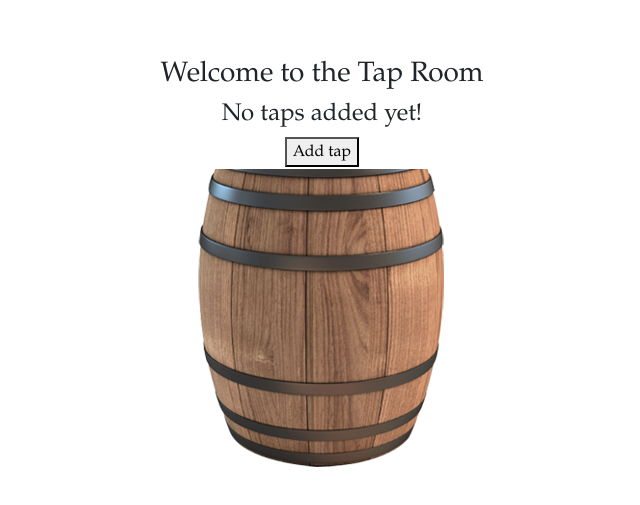
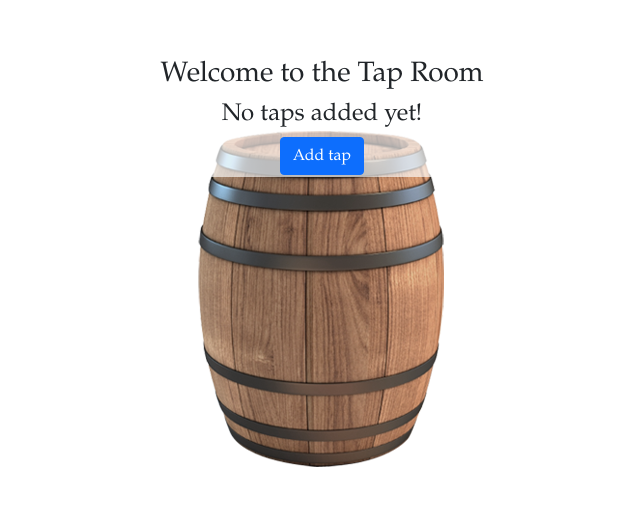
Before and after one commit to mud2009/tap-room, a React (Create React App) app: page / in a window 1280 px wide. Shown: the part 101-606 px from the top of the page, without its empty margins (318-958 px from the left). Built offline with nearby package versions, Linux system fonts and the light colour scheme.

Commit message:
add react-bootstrap buttons to additional components

```diff
--- a/src/components/Tap.js
+++ b/src/components/Tap.js
@@ -1,5 +1,6 @@
 import React from "react";
 import PropTypes from "prop-types";
+import Button from "react-bootstrap/Button";
 
 function Tap(props){
   if (props.volume < 1){
@@ -19,7 +20,7 @@
           <div onClick={() => props.whenTapClicked(props.id)}>
             <h4>{props.name} - {props.volume} pints left</h4>
           </div>
-          <button onClick={() => props.whenPintPurchased(props.id)}>Purchase pint</button>
+          <Button onClick={() => props.whenPintPurchased(props.id)}>Purchase pint</Button>
         </div>
       </React.Fragment>
     )
--- a/src/components/TapControl.js
+++ b/src/components/TapControl.js
@@ -2,6 +2,7 @@
 import NewTapForm from "./NewTapForm";
 import TapDetail from "./TapDetail";
 import TapList from "./TapList";
+import Button from "react-bootstrap/Button";
 
 class TapControl extends React.Component{
 
@@ -80,7 +81,7 @@
     return(
       <React.Fragment>
         {currentlyVisibleState}
-        <button onClick={this.handleClick}>{buttonText}</button>
+        <Button onClick={this.handleClick}>{buttonText}</Button>
       </React.Fragment>
     )
   }
--- a/src/components/TapDetail.js
+++ b/src/components/TapDetail.js
@@ -1,5 +1,6 @@
 import React from "react";
 import PropTypes from "prop-types";
+import Button from "react-bootstrap/Button";
 
 function TapDetail(props){
   const {tap, onDeleteTap} = props;
@@ -11,7 +12,7 @@
         <p>Price: ${tap.price}</p>
         <p>ABV: {tap.alcoholContent}%</p>
         <h3>Pints left: {tap.volume}</h3>
-        <button onClick={() => onDeleteTap(tap.id)}>Remove Tap</button>
+        <Button onClick={() => onDeleteTap(tap.id)}>Remove Tap</Button>
       </div>
       <br/>
     </React.Fragment>
--- a/src/index.css
+++ b/src/index.css
@@ -9,6 +9,7 @@
   font-family: serif;
   -webkit-font-smoothing: antialiased;
   -moz-osx-font-smoothing: grayscale;
+  background-color: transparent !important;
 }
 
 code {
@@ -16,6 +17,9 @@
     monospace;
 }
 
+#root{
+  background: transparent !important;
+}
 
 .main-container{
   font-family: 'Garamond', Times, serif;
```
Also changed, not shown: public/index.html (+0 -23 lines).
